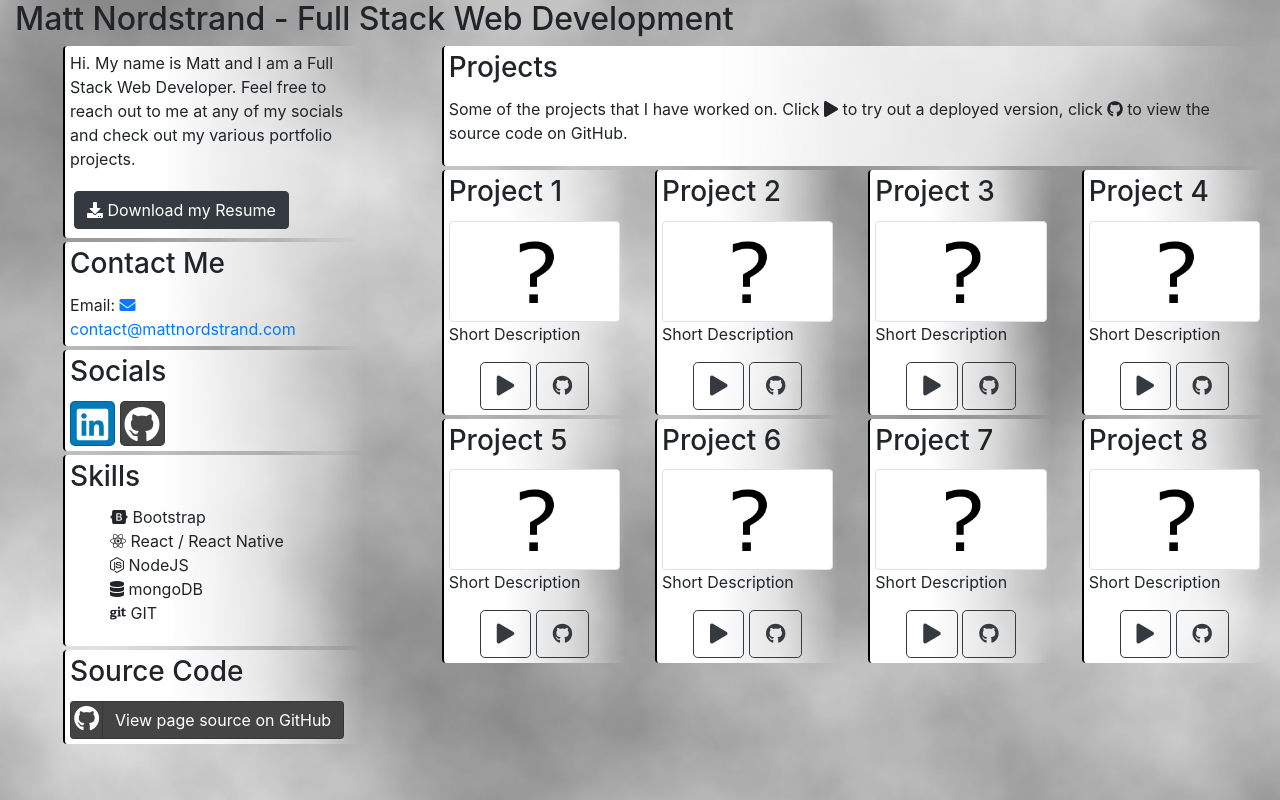
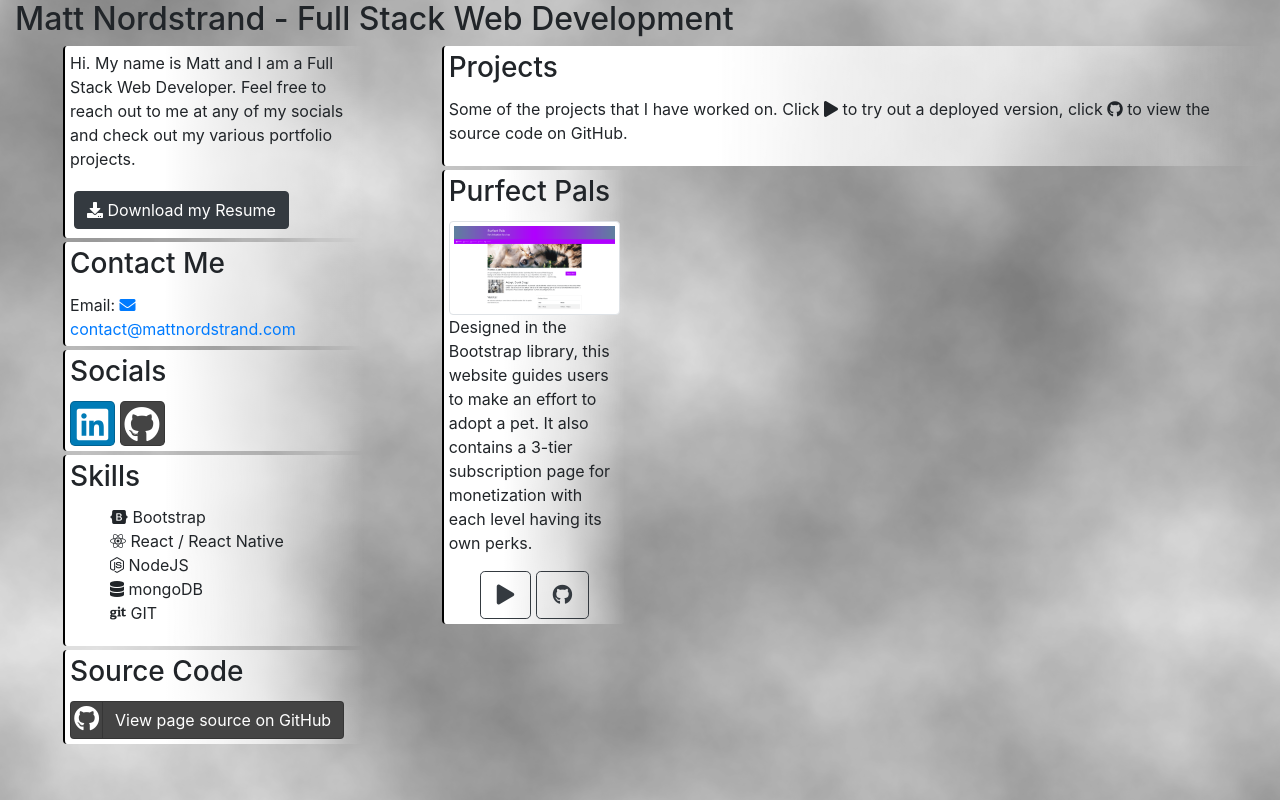
Before and after one commit to MatthewNordstrand/portfolio, a website: page index.html in a window 1280 px wide. Both pictures are taken after a click on the button "View Portfolio". Drawn offline with nearby package versions, Linux system fonts and the light colour scheme; files that its build step writes are made by us from their sources.

Commit message:
Added Purfect Pals to projects

```diff
--- a/index.html
+++ b/index.html
@@ -119,22 +119,22 @@
                         <div class="col-md-6 col-lg-6 col-xl-3 mt-1">
                             <div class="card glass">
                                 <div class="card-body">
-                                    <h3 class="card-title">Project 1</h3>
-                                    <img class="img-fluid img-thumbnail" src="img/thumbnails/_not_found.png">
-                                    <p>Short Description</p>
+                                    <h3 class="card-title">Purfect Pals</h3>
+                                    <img class="img-thumbnail" src="img/thumbnails/purfectpals_home.png">
+                                    <p>Designed in the Bootstrap library, this website guides users to make an effort to adopt a pet. It also contains a 3-tier subscription page for monetization with each level having its own perks.</p>
                                     <div class="text-center">
-                                        <a class="btn btn-outline-dark btn-lg" href="#" target="_blank"><i class="fa fa-play"></i></a>
-                                        <a class="btn btn-outline-dark btn-lg" href="#" target="_blank"><i class="fab fa-github"></i></a>
+                                        <a class="btn btn-outline-dark btn-lg" href="https://www.mattnordstrand.com/purfectpals/index.html" target="_blank"><i class="fa fa-play"></i></a>
+                                        <a class="btn btn-outline-dark btn-lg" href="https://github.com/MatthewNordstrand/purfectpals" target="_blank"><i class="fab fa-github"></i></a>
                                     </div>
                                 </div>
                             </div>
                         </div>
 
-                        <div class="col-md-6 col-lg-6 col-xl-3 mt-1">
+                        <!-- <div class="col-md-6 col-lg-6 col-xl-3 mt-1">
                             <div class="card glass">
                                 <div class="card-body">
                                     <h3 class="card-title">Project 2</h3>
-                                    <img class="img-fluid img-thumbnail" src="img/thumbnails/_not_found.png">
+                                    <img class="img-thumbnail" src="img/thumbnails/_not_found.png">
                                     <p>Short Description</p>
                                     <div class="text-center">
                                         <a class="btn btn-outline-dark btn-lg" href="#" target="_blank"><i class="fa fa-play"></i></a>
@@ -148,7 +148,7 @@
                             <div class="card glass">
                                 <div class="card-body">
                                     <h3 class="card-title">Project 3</h3>
-                                    <img class="img-fluid img-thumbnail" src="img/thumbnails/_not_found.png">
+                                    <img class="img-thumbnail" src="img/thumbnails/_not_found.png">
                                     <p>Short Description</p>
                                     <div class="text-center">
                                         <a class="btn btn-outline-dark btn-lg" href="#" target="_blank"><i class="fa fa-play"></i></a>
@@ -162,7 +162,7 @@
                             <div class="card glass">
                                 <div class="card-body">
                                     <h3 class="card-title">Project 4</h3>
-                                    <img class="img-fluid img-thumbnail" src="img/thumbnails/_not_found.png">
+                                    <img class="img-thumbnail" src="img/thumbnails/_not_found.png">
                                     <p>Short Description</p>
                                     <div class="text-center">
                                         <a class="btn btn-outline-dark btn-lg" href="#" target="_blank"><i class="fa fa-play"></i></a>
@@ -176,7 +176,7 @@
                             <div class="card glass">
                                 <div class="card-body">
                                     <h3 class="card-title">Project 5</h3>
-                                    <img class="img-fluid img-thumbnail" src="img/thumbnails/_not_found.png">
+                                    <img class="img-thumbnail" src="img/thumbnails/_not_found.png">
                                     <p>Short Description</p>
                                     <div class="text-center">
                                         <a class="btn btn-outline-dark btn-lg" href="#" target="_blank"><i class="fa fa-play"></i></a>
@@ -190,7 +190,7 @@
                             <div class="card glass">
                                 <div class="card-body">
                                     <h3 class="card-title">Project 6</h3>
-                                    <img class="img-fluid img-thumbnail" src="img/thumbnails/_not_found.png">
+                                    <img class="img-thumbnail" src="img/thumbnails/_not_found.png">
                                     <p>Short Description</p>
                                     <div class="text-center">
                                         <a class="btn btn-outline-dark btn-lg" href="#" target="_blank"><i class="fa fa-play"></i></a>
@@ -204,7 +204,7 @@
                             <div class="card glass">
                                 <div class="card-body">
                                     <h3 class="card-title">Project 7</h3>
-                                    <img class="img-fluid img-thumbnail" src="img/thumbnails/_not_found.png">
+                                    <img class="img-thumbnail" src="img/thumbnails/_not_found.png">
                                     <p>Short Description</p>
                                     <div class="text-center">
                                         <a class="btn btn-outline-dark btn-lg" href="#" target="_blank"><i class="fa fa-play"></i></a>
@@ -218,7 +218,7 @@
                             <div class="card glass">
                                 <div class="card-body">
                                     <h3 class="card-title">Project 8</h3>
-                                    <img class="img-fluid img-thumbnail" src="img/thumbnails/_not_found.png">
+                                    <img class="img-thumbnail" src="img/thumbnails/_not_found.png">
                                     <p>Short Description</p>
                                     <div class="text-center">
                                         <a class="btn btn-outline-dark btn-lg" href="#" target="_blank"><i class="fa fa-play"></i></a>
@@ -226,7 +226,7 @@
                                     </div>
                                 </div>
                             </div>
-                        </div>
+                        </div> -->
 
                     </div>
                 </div>
```
Also changed, not shown: img/thumbnails/purfectpals_home.png (added).
